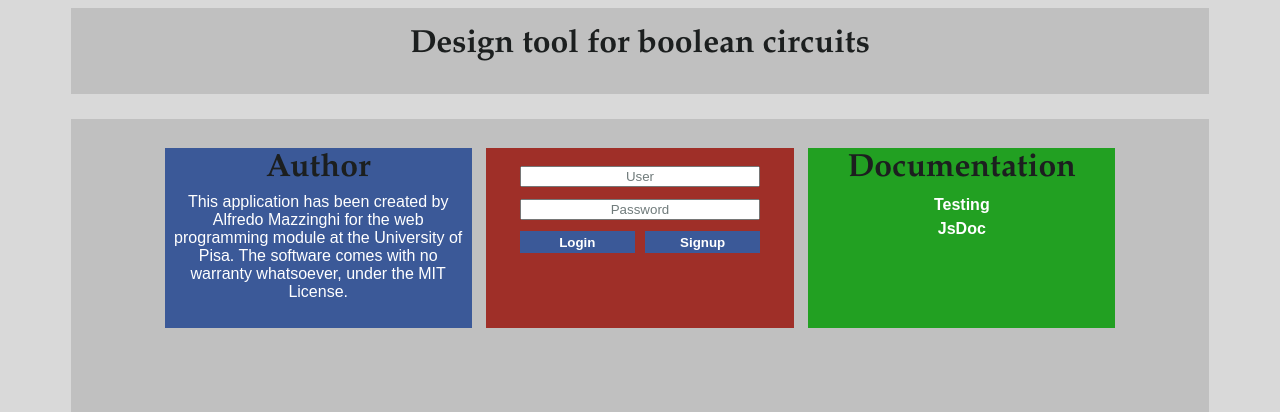
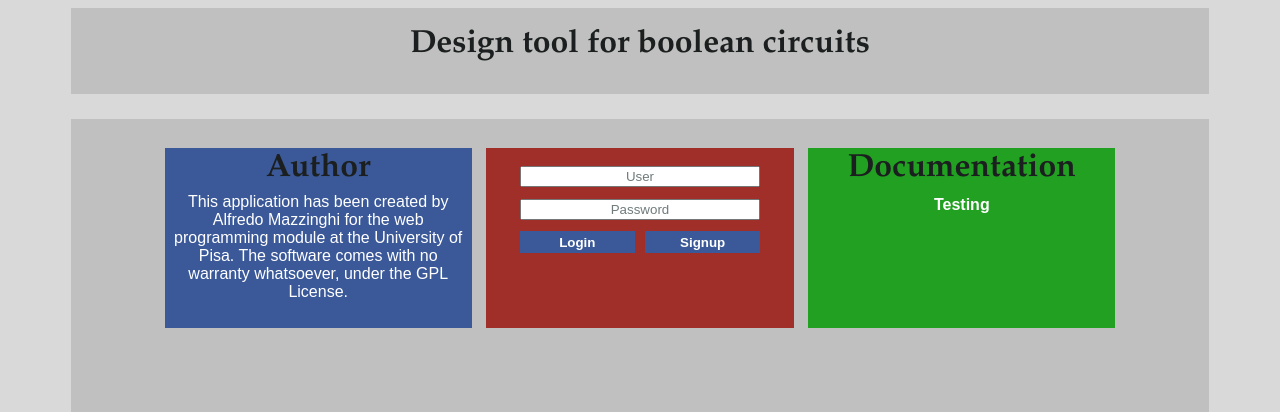
Before and after one commit to qwattash/unilib, a PHP site: page /pages/index.php in a window 1280 px wide. Shown: the top 412 px of the page. Run offline with PHP 8.4, Linux system fonts and the light colour scheme.

Commit message:
removed jsDoc link from index

```diff
--- a/pweb/pages/index.php
+++ b/pweb/pages/index.php
@@ -26,7 +26,7 @@
         <h2>Author</h2>
         <p>
           This application has been created by Alfredo Mazzinghi for the web programming module at the University of Pisa.
-          The software comes with no warranty whatsoever, under the MIT License.
+          The software comes with no warranty whatsoever, under the GPL License.
         </p>
       </div>
     </div>
@@ -106,7 +106,6 @@
         <h2>Documentation</h2>
         <ul>
           <li><a href="../tests/index.php">Testing</a></li>
-          <li><a href="">JsDoc</a></li>
         </ul>
       </div>
     </div>
```
